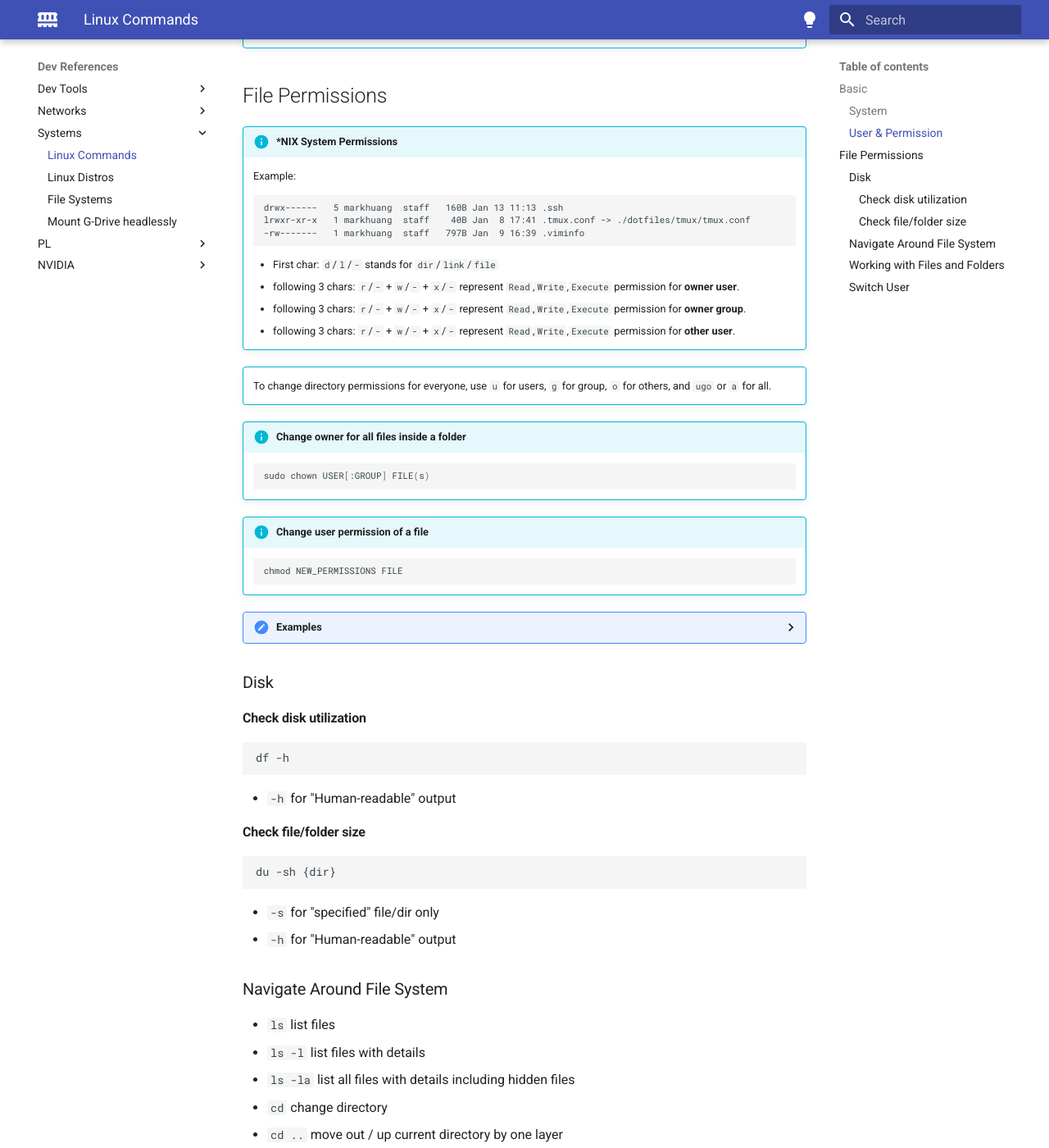
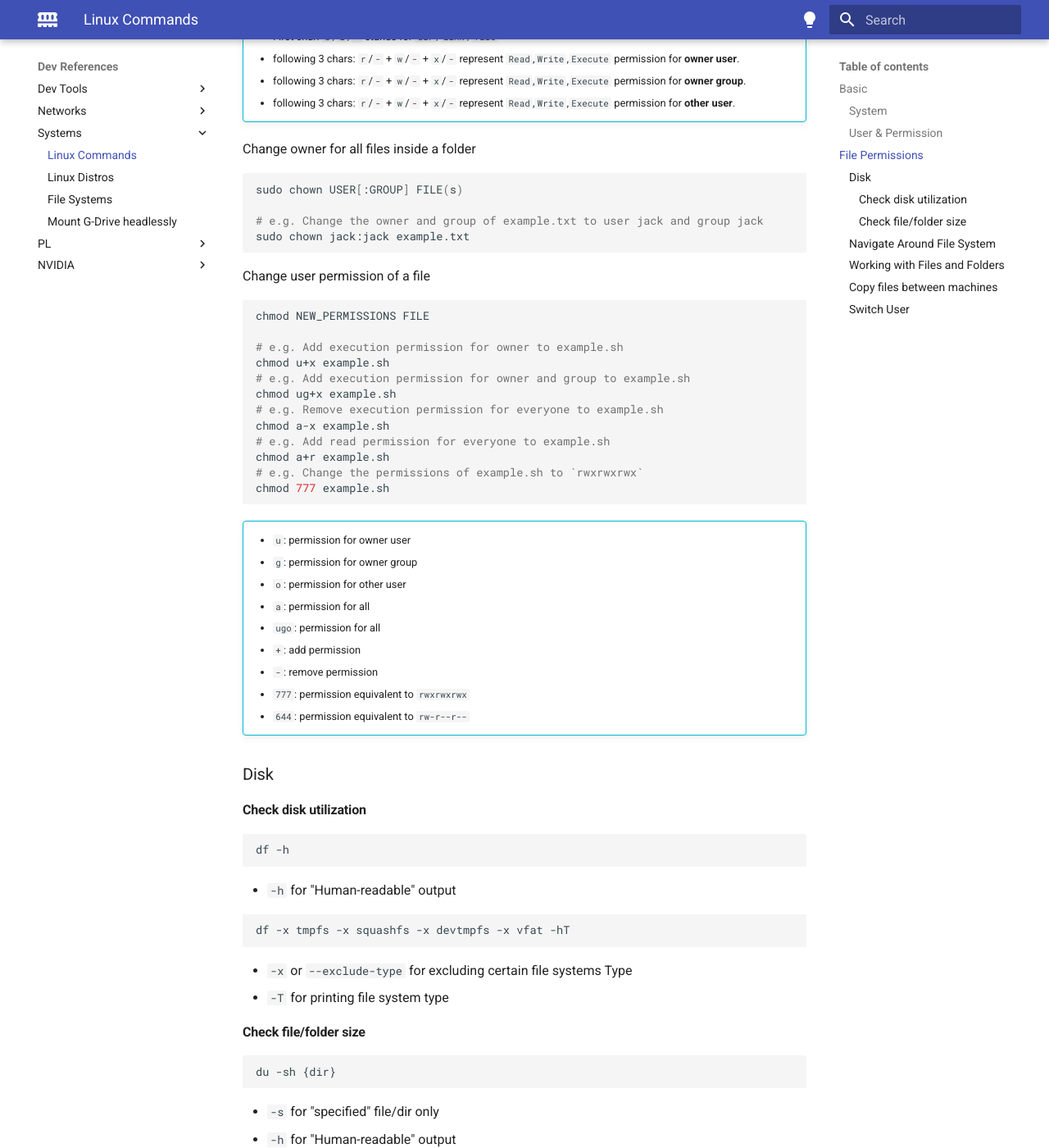
Before and after one commit to MarkHershey/docs, an MkDocs documentation site: the page built from docs/pages/dev/linux-commands.md, in a window 1280 px wide and 1400 px high, scrolled down 2428 px. Shown: the whole window at 82% size. Built offline with MkDocs 1.6.1 and Material for MkDocs 9.7.7, drawn with Linux system fonts in a browser that asks for light colours; some of the changed text lies outside the part shown.

Commit message:
Update linux-commands.md

````diff
--- a/docs/pages/dev/linux-commands.md
+++ b/docs/pages/dev/linux-commands.md
@@ -31,67 +31,71 @@
 
 ### User & Permission
 
-!!! info "Create a new user with home directory"
-    ```bash
-    sudo useradd -m username
-    ```
+Create a new user with home directory
 
-!!! info "List all users"
-    ```bash
-    less /etc/passwd
-    ```
-    or
-    ```bash
-    users
-    ```
+```bash
+sudo useradd -m username
+```
 
-!!! info "List all groups"
-    ```bash
-    less /etc/group
-    ```
-    or
-    ```bash
-    groups
-    ```
+List all users
 
-!!! info "List all groups that a specific user belongs to"
-    ```bash
-    groups USER
-    ```
-    or
-    ```bash
-    id USER
-    ```
+```bash
+less /etc/passwd
+# or
+users
+```
 
-!!! info "List all users in a specific group"
-    ```bash
-    getent group GROUP
-    ```
+List all groups
 
-!!! info "Add a user to a group"
-    ```bash
-    usermod -aG GROUP USER
-    ```
-    - New group will be one of the user's secondary groups
+```bash
+less /etc/group
+# or
+groups
+```
 
-!!! info "Change a user's primary group"
-    ```bash
-    usermod -g GROUP USER
-    ```
+List all groups that a specific user belongs to
 
-!!! info "Change the current user's password"
-    ```bash
-    passwd
-    ```
+```bash
+groups USER
+# or
+id USER
+```
 
-!!! info "Change a user's password with sudo"
-    ```bash
-    sudo passwd USER
-    ```
+List all users in a specific group
+
+```bash
+getent group GROUP
+```
+
+Add a user to a group
+
+```bash
+usermod -aG GROUP USER
+```
+
+- New group will be one of the user's secondary groups
+
+Change a user's primary group
+
+```bash
+usermod -g GROUP USER
+```
+
+Change the current user's password
+
+```bash
+passwd
+```
+
+Change any user's password with sudo privileges
+
+```bash
+sudo passwd USER
+```
 
 ## File Permissions
 
-!!! info "*NIX System Permissions"
+!!! info "UNIX System Permissions"
     Example:
     ```
     drwx------   5 markhuang  staff   160B Jan 13 11:13 .ssh
@@ -104,26 +108,44 @@
     - following 3 chars: `r`/`-` + `w`/`-` + `x`/`-` represent `Read`,`Write`,`Execute` permission for **owner group**.
     - following 3 chars: `r`/`-` + `w`/`-` + `x`/`-` represent `Read`,`Write`,`Execute` permission for **other user**.
 
+
+Change owner for all files inside a folder
+
+```bash
+sudo chown USER[:GROUP] FILE(s)
+
+# e.g. Change the owner and group of example.txt to user jack and group jack
+sudo chown jack:jack example.txt
+```
+
+Change user permission of a file
+
+```bash
+chmod NEW_PERMISSIONS FILE
+
+# e.g. Add execution permission for owner to example.sh
+chmod u+x example.sh
+# e.g. Add execution permission for owner and group to example.sh
+chmod ug+x example.sh
+# e.g. Remove execution permission for everyone to example.sh
+chmod a-x example.sh
+# e.g. Add read permission for everyone to example.sh
+chmod a+r example.sh
+# e.g. Change the permissions of example.sh to `rwxrwxrwx`
+chmod 777 example.sh
+```
+
 !!! info ""
-    To change directory permissions for everyone, use `u` for users, `g` for group, `o` for others, and `ugo` or `a` for all.
+    - `u`: permission for owner user
+    - `g`: permission for owner group
+    - `o`: permission for other user
+    - `a`: permission for all
+    - `ugo`: permission for all
+    - `+`: add permission
+    - `-`: remove permission
+    - `777`: permission equivalent to `rwxrwxrwx`
+    - `644`: permission equivalent to `rw-r--r--`
 
-!!! info "Change owner for all files inside a folder"
-    ```bash
-    sudo chown USER[:GROUP] FILE(s)
-    ```
-
-!!! info "Change user permission of a file"
-    ```bash
-    chmod NEW_PERMISSIONS FILE
-    ```
-
-??? Examples
-    ```bash
-    chmod u+x example.sh
-    chmod ug+r example.sh
-    chmod ug-w example.sh
-    chmod a+rwx example.sh
-    ```
 
 ### Disk
 
@@ -135,6 +157,12 @@
 
 - `-h` for "Human-readable" output
 
+```
+df -x tmpfs -x squashfs -x devtmpfs -x vfat -hT
+```
+
+- `-x` or `--exclude-type` for excluding certain file systems Type
+- `-T` for printing file system type
 
 #### Check file/folder size
 
@@ -187,7 +215,12 @@
 cp example.txt example_copy.txt
 ```
 
-secure copy to remote
+### Copy files between machines
+
+!!! info ""
+    `scp` also supports autocompletion for remote files and directories if you have existing SSH connection to the remote machine.
+
+secure copy to remote machine
 
 ```
 scp [local file] [remote user]@[remote address]:[remote path]
````
Also changed, not shown: other parts of docs/pages/dev/linux-commands.md (+1 -1 lines).
